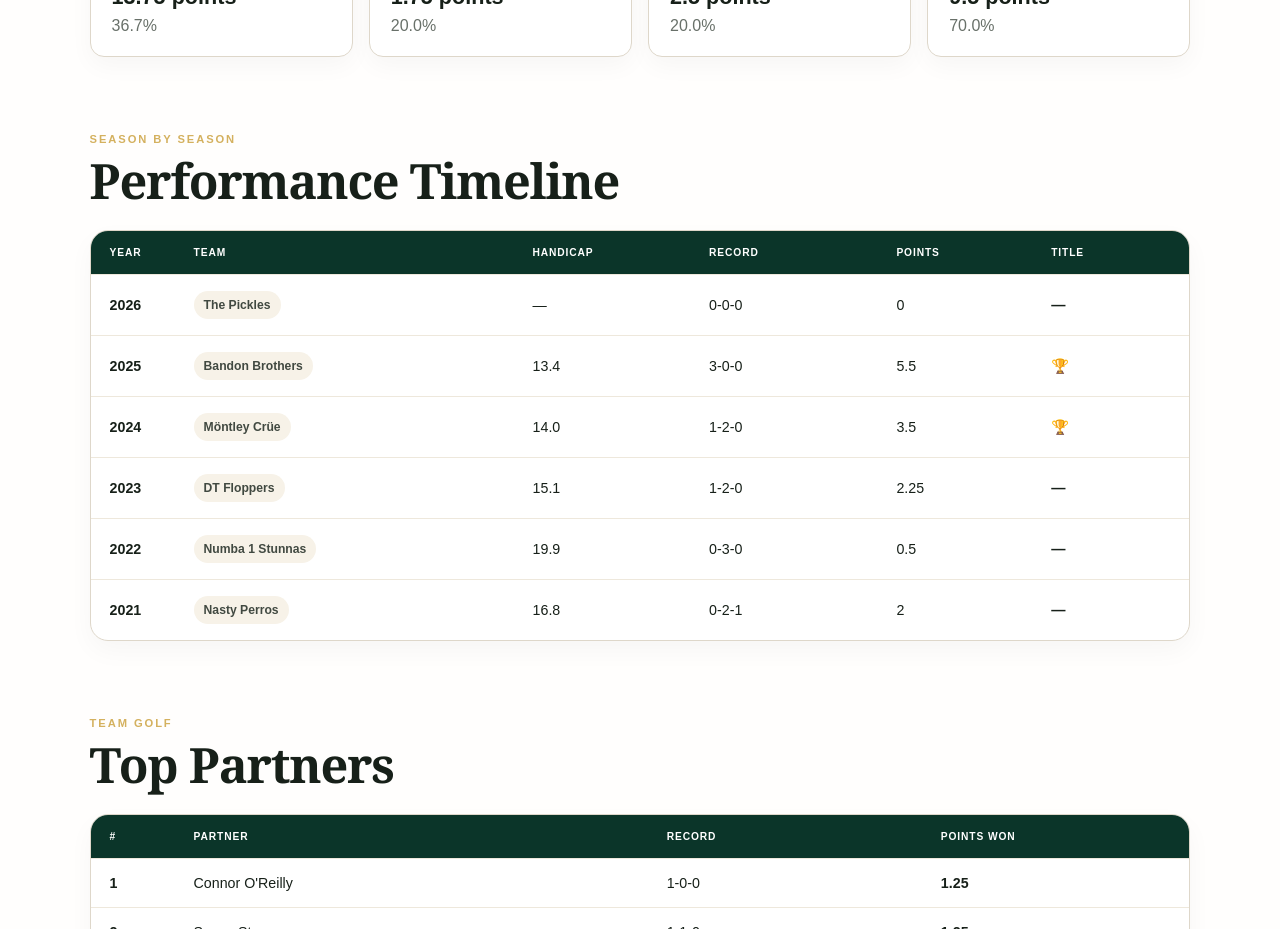
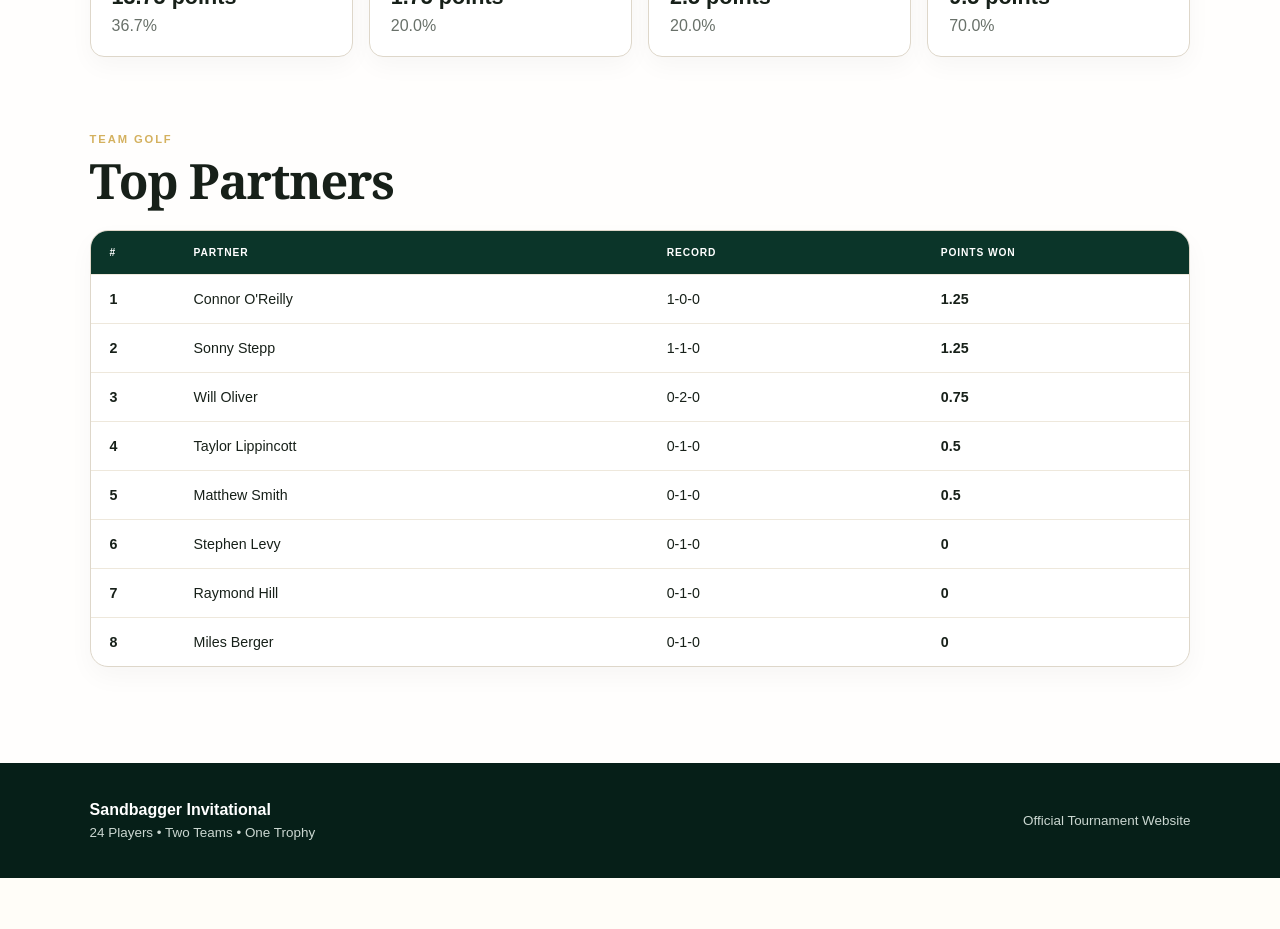
Before and after one commit to sandbaggerinvitational/BaggerInv, a Next.js app: page /players/alex-monteleone in a window 1280 px wide. Shown: the part 2520-3449 px from the top of the page. After the commit the page ends 3398 px from the top, so only its background shows below. Built offline with nearby package versions, Linux system fonts and the light colour scheme.

Commit message:
Update page.js

```diff
--- a/app/players/[slug]/page.js
+++ b/app/players/[slug]/page.js
@@ -314,41 +314,6 @@
           </div>
         </section>
 
-        <section className={styles.section}>
-          <span className={styles.sectionLabel}>Season by Season</span>
-          <h2>Performance Timeline</h2>
-
-          <div className={`${styles.dataTable} ${styles.seasonTable}`}>
-            <div className={`${styles.tableRow} ${styles.tableHead}`}>
-              <span>Year</span>
-              <span>Team</span>
-              <span>Handicap</span>
-              <span>Record</span>
-              <span>Points</span>
-              <span>Title</span>
-            </div>
-
-            {stats.seasons.map((season) => (
-              <div className={styles.tableRow} key={season.year}>
-                <strong>{season.year}</strong>
-                <Link
-                  className={styles.teamBadge}
-                  href={`/history/${season.year}/team/${encodeURIComponent(
-                    season.teamSide
-                  )}`}
-                >
-                  {season.teamName}
-                </Link>
-                <span>{formatHandicap(season.handicap)}</span>
-                <span>{formatRecord(season.overall)}</span>
-                <span>{season.overall.points}</span>
-                <strong>
-                  {stats.championships.includes(season.year) ? "🏆" : "—"}
-                </strong>
-              </div>
-            ))}
-          </div>
-        </section>
 
         <section className={styles.section}>
           <span className={styles.sectionLabel}>Team Golf</span>
```
